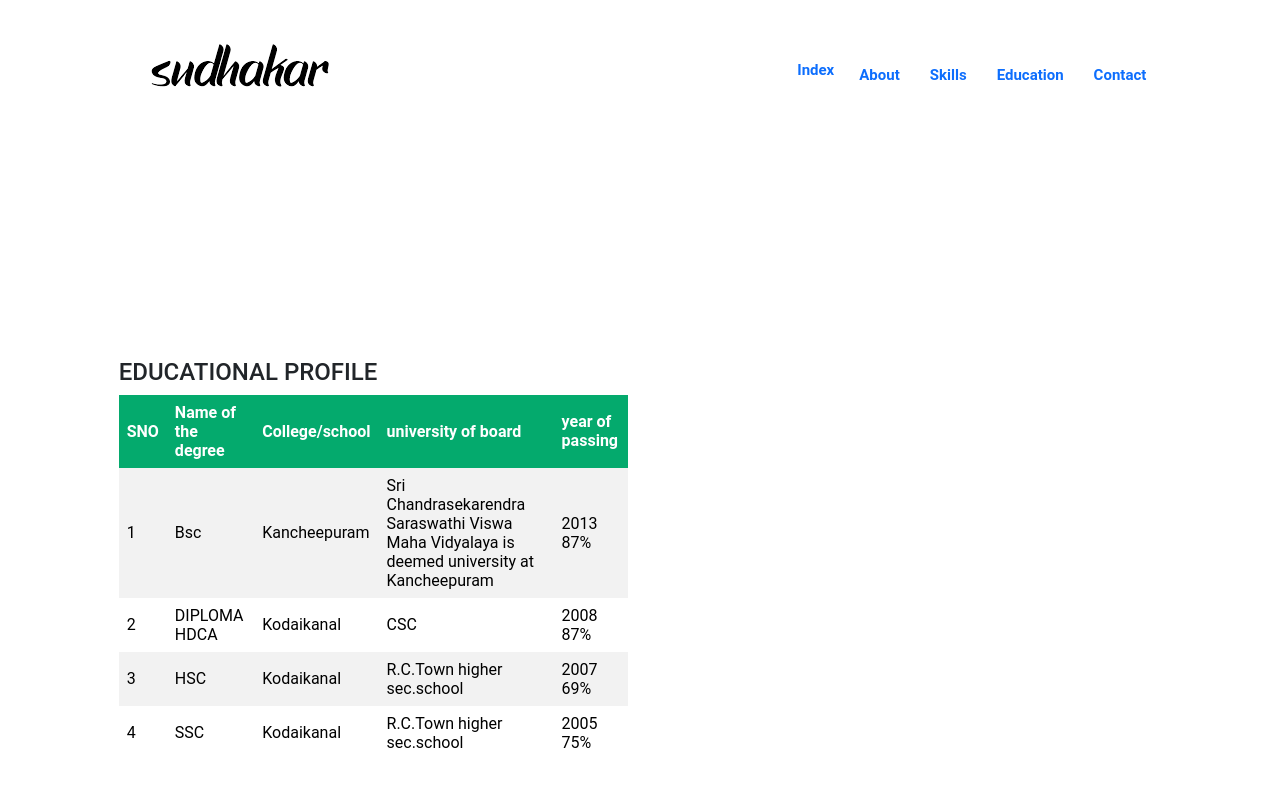
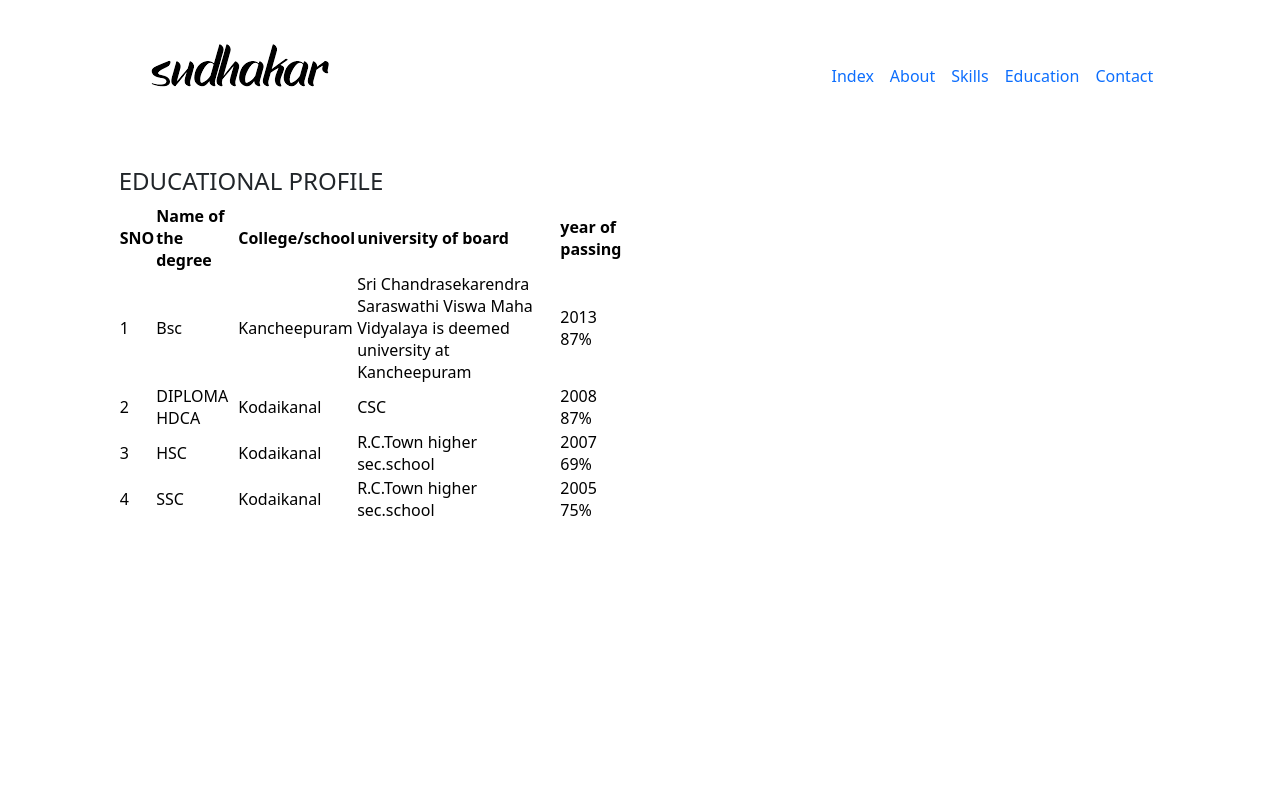
Before and after one commit to jacksuthakar/suthakar-portfolio, a plain HTML site: page Education.html in a window 1280 px wide. Drawn offline with nearby package versions, Linux system fonts and the light colour scheme; files that its build step writes are made by us from their sources.

Commit message:
new and change

```diff
--- a/Education.html
+++ b/Education.html
@@ -1,7 +1,7 @@
 <html lang="eng">
 <head>
     <title> Personle portfolio webside</title>
-    <link rel="stylesheet" href="style.css"/>
+    <link rel="stylesheet" type="text/css" href="style.css">
     <link href="https://cdn.jsdelivr.net/npm/bootstrap@5.0.2/dist/css/bootstrap.min.css" rel="stylesheet" integrity="sha384-EVSTQN3/azprG1Anm3QDgpJLIm9Nao0Yz1ztcQTwFspd3yD65VohhpuuCOmLASjC" crossorigin="anonymous">
 </head>
 <body>
--- a/boost style/style.css
+++ /dev/null
@@ -1,80 +0,0 @@
-
-@import url('https://fonts.googleapis.com/css2?family=Poppins:ital,wght@0,100;0,200;0,300;0,400;0,500;0,600;0,700;0,800;0,900;1,100;1,200;1,300;1,400;1,500;1,600;1,700;1,800;1,900&display=swap');
-
-body{
-    background-color: blue;
-    background-size: cover;
-    background-position: center;
-    box-sizing: border-box;
-    font-family: sans-serif;
-
-}
-*{
-    margin: 0;
-    padding: 0;
-    box-sizing: border-box;
-    font-family:"Roboto",sans-serif;
-      }
-a{ text-decoration: none;
-}
-section{
-    min-height: 100vh;
-    display: flex;
-    justify-content: center;
-    align-items: center;
-}
-/* -------------Navbar--------------- */
-.bold{
-    font-size: 10px;
-}
-li{
-    padding: 5px;
-}
-.nav-link{
-    font-size: 15px;
-    font-weight: bold;
-    border: 2px solid transparent;
-}
-.nav-link:hover{
-    border-bottom: 2px solid rgb(102, 203, 156);
-    transition:1s;
-}
-
-/* Home */
-span{
-    color: rgb(225, 67, 14);
-}
-p{
-    font-size: 18px;
-}
-
-/* About */
-#About img{
-    width: 25rem;
-    height: 25rem;
-    border-radius: 50px;
-}
-
-/* skills */
-#card img{
-    height: 200px;
-
-}
-/* table */
-
-.table-success {
-    border-collapse: collapse;
-    width: 100%;
-  }
-
-  th, td {
-    text-align: left;
-    padding: 8px;
-  }
-
-  tr:nth-child(even){background-color: #f2f2f2}
-
-  th {
-    background-color: #04AA6D;
-    color: white;
-  }
```
Also changed, not shown: About.html (+1 -1 lines), Index.html (+2 -1 lines), Skills.html (+1 -1 lines), contact.html (+1 -1 lines), 1 other file.
